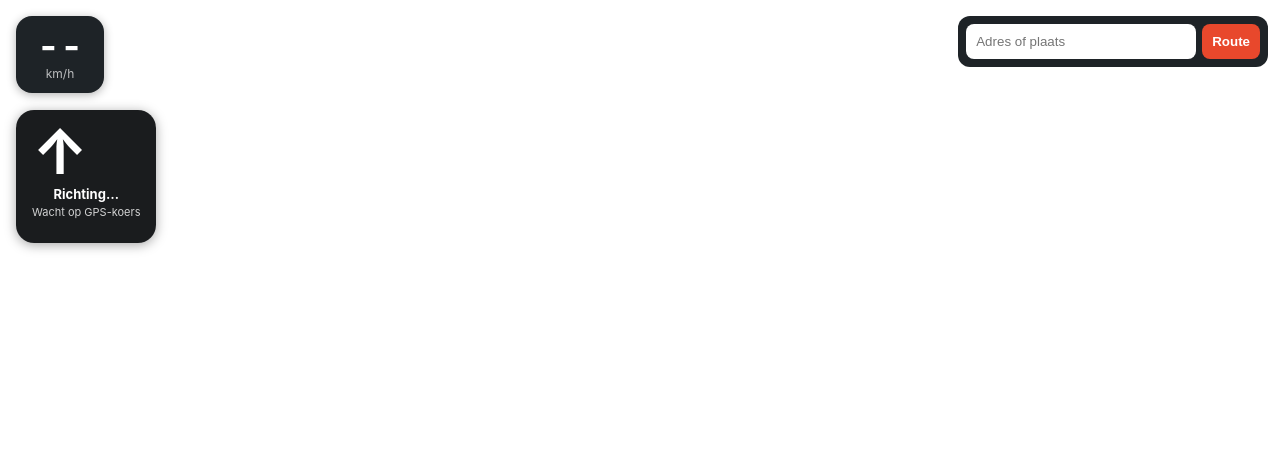
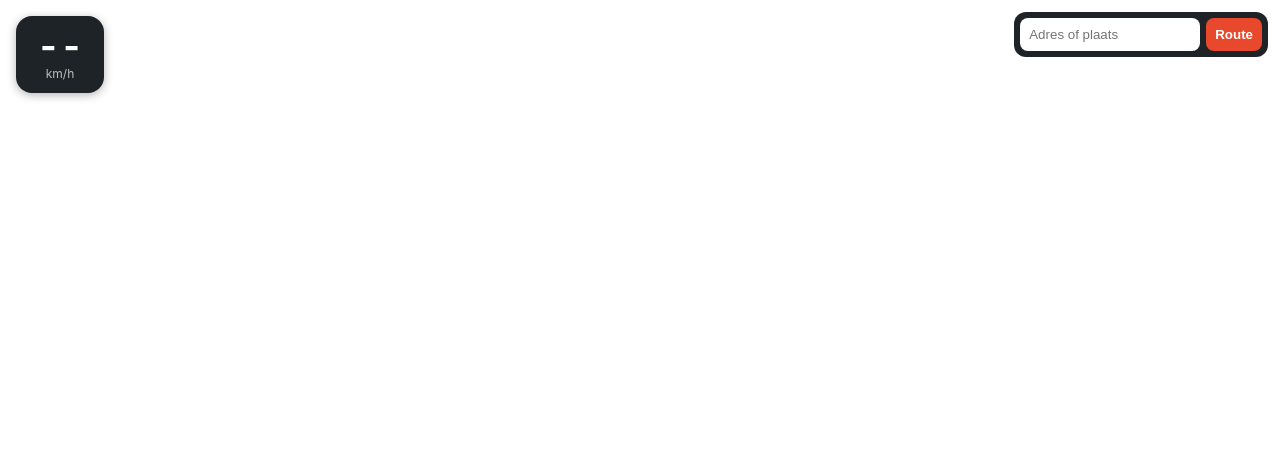
Before and after one commit to RichFreeDiab/flitsmaatje, a Flask app: page / in a window 1280 px wide. Shown: the top 450 px of the page. Run offline with Flask 3, Linux system fonts and the light colour scheme.

Commit message:
push (#43)

```diff
--- a/static/css/style.css
+++ b/static/css/style.css
@@ -256,43 +257,43 @@ body.alert-active #speed-panel {
     left: 50%;
     right: auto;
     transform: translateX(-50%);
-    max-width: 480px;
+    max-width: min(360px, 90vw);
   }
 }
 
 
-/* Permanente richting-/rijbaanpijl (altijd zichtbaar, links boven) */
+/* Compacte route-instructie en rijstrookstrip */
 #lane-hud {
   position: absolute;
-  top: max(110px, calc(env(safe-area-inset-top) + 96px));
+  top: max(150px, calc(env(safe-area-inset-top) + 132px));
   left: max(16px, env(safe-area-inset-left));
   z-index: 1000;
-  background: rgba(12, 14, 16, 0.94);
+  background: rgba(12, 14, 16, 0.92);
   color: #fff;
-  border-radius: 18px;
-  padding: 14px 16px;
-  min-width: 96px;
-  max-width: min(340px, 82vw);
-  box-shadow: 0 2px 12px rgba(0,0,0,0.35);
-  text-align: center;
+  border-radius: 14px;
+  padding: 9px 11px;
+  min-width: 0;
+  max-width: min(320px, 84vw);
+  box-shadow: 0 2px 10px rgba(0,0,0,0.3);
+  text-align: left;
   pointer-events: none;
   transition: transform 0.2s ease, padding 0.2s ease;
 }
 #lane-hud.scale-prominent {
-  max-width: min(360px, 88vw);
-  padding: 16px 18px;
+  max-width: min(330px, 86vw);
+  padding: 10px 12px;
 }
 #lane-hud.scale-execute {
-  max-width: min(380px, 92vw);
-  padding: 18px 20px;
-  transform: scale(1.04);
+  max-width: min(340px, 88vw);
+  padding: 11px 13px;
+  transform: none;
   transform-origin: top left;
 }
 #lane-hud .lane-main {
   display: flex;
   align-items: center;
-  justify-content: center;
-  gap: 12px;
+  justify-content: flex-start;
+  gap: 9px;
   text-align: left;
 }
 #lane-hud .lane-beside {
@@ -303,81 +304,74 @@ body.alert-active #speed-panel {
   gap: 6px;
 }
 #lane-hud .lane-arrow {
-  font-size: 62px;
-  line-height: 0.9;
+  font-size: 38px;
+  line-height: 1;
   font-weight: 700;
   transform-origin: center center;
   transition: transform 0.25s ease;
   display: block;
   flex-shrink: 0;
 }
-#lane-hud.scale-prominent .lane-arrow { font-size: 70px; }
-#lane-hud.scale-execute .lane-arrow { font-size: 78px; }
-#lane-hud .lane-lane-text {
-  padding: 8px 10px;
-  border-radius: 10px;
-  background: #1f6f43;
-  border: 2px solid #34c06f;
-  font-size: 15px;
-  font-weight: 800;
+#lane-hud.scale-prominent .lane-arrow { font-size: 40px; }
+#lane-hud.scale-execute .lane-arrow { font-size: 42px; }
+#lane-hud .lane-label {
+  margin-top: 0;
+  font-size: 14px;
+  font-weight: 700;
   line-height: 1.2;
-  letter-spacing: 0.2px;
-  box-shadow: 0 0 10px rgba(52, 192, 111, 0.45);
-}
-#lane-hud .lane-label {
-  margin-top: 6px;
-  font-size: 13px;
-  font-weight: 700;
-  line-height: 1.25;
+  display: -webkit-box;
+  -webkit-line-clamp: 2;
+  -webkit-box-orient: vertical;
+  overflow: hidden;
 }
 #lane-hud .lane-sub {
-  margin-top: 4px;
+  margin-top: 2px;
   font-size: 11px;
   opacity: 0.8;
   line-height: 1.2;
 }
 #lane-hud .lane-exit {
   margin-top: 0;
-  padding: 6px 8px;
-  border-radius: 10px;
+  padding: 4px 6px;
+  border-radius: 8px;
   background: #0a84ff;
-  font-size: 12px;
+  font-size: 11px;
   font-weight: 700;
   line-height: 1.25;
   text-align: left;
 }
 #lane-hud .lane-lanes {
   display: flex;
-  justify-content: center;
-  gap: 6px;
-  margin-top: 10px;
+  justify-content: flex-start;
+  gap: 4px;
+  margin-top: 6px;
   flex-wrap: wrap;
 }
 #lane-hud .lane-chip {
-  min-width: 40px;
-  min-height: 56px;
-  padding: 6px 4px 4px;
-  border-radius: 10px;
+  min-width: 32px;
+  min-height: 40px;
+  padding: 4px 3px 3px;
+  border-radius: 8px;
   background: #2a3136;
   border: 2px solid #6b7680;
   display: flex;
   flex-direction: column;
   align-items: center;
   justify-content: center;
-  font-size: 18px;
+  font-size: 15px;
   font-weight: 700;
   line-height: 1;
   gap: 3px;
 }
 #lane-hud.scale-prominent .lane-chip {
-  min-width: 46px;
-  min-height: 64px;
-  font-size: 20px;
+  min-width: 34px;
+  min-height: 42px;
+  font-size: 16px;
 }
 #lane-hud.scale-execute .lane-chip {
-  min-width: 52px;
-  min-height: 72px;
-  font-size: 22px;
+  min-width: 36px;
+  min-height: 44px;
+  font-size: 17px;
 }
 #lane-hud .lane-stack {
   display: flex;
--- a/static/js/app.js
+++ b/static/js/app.js
@@ -574,15 +574,13 @@ function renderSpeedLimit(limit, fine) {
   speedPanelEl.classList.add("speeding");
 
   if (fine.om_zaak) {
-    fineText.textContent = `${fine.excess_kmh} km/u te hard — geen vaste boete, dagvaarding OM (mogelijk rijontzegging)`;
+    fineText.textContent = `+${fine.excess_kmh} km/u · OM-dagvaarding`;
   } else {
-    fineText.textContent = `${fine.excess_kmh} km/u te hard — indicatief €${fine.bedrag} (incl. €${ADMIN_COST_DISPLAY} adm.kosten)`;
+    fineText.textContent = `+${fine.excess_kmh} km/u · indicatief €${fine.bedrag}`;
   }
   fineBanner.classList.remove("hidden");
   playFineBeep();
 }
-
-const ADMIN_COST_DISPLAY = 9;
 
 let lastFineBeepTime = 0;
 function playFineBeep() {
--- a/static/js/lane-hud.js
+++ b/static/js/lane-hud.js
@@ -7,7 +7,6 @@
   const subEl = document.getElementById("lane-sub");
   const lanesEl = document.getElementById("lane-lanes");
   const exitEl = document.getElementById("lane-exit");
-  const laneTextEl = document.getElementById("lane-lane-text");
   const hudEl = document.getElementById("lane-hud");
   if (!arrowEl || !labelEl || !subEl || !lanesEl) return;
 
@@ -29,13 +28,6 @@
   let cachedLaneSection = null;
   let emptyLaneStreak = 0;
   let lastLaneDiagAt = 0;
-
-  function compassLabel(deg) {
-    if (deg == null || !Number.isFinite(deg)) return "—";
-    const names = ["N", "NO", "O", "ZO", "Z", "ZW", "W", "NW"];
-    const idx = Math.round((((deg % 360) + 360) % 360) / 45) % 8;
-    return names[idx];
-  }
 
   function maneuverIcon(step) {
     if (!step || !step.maneuver) return "↑";
@@ -86,17 +78,6 @@
     return dirs;
   }
 
-  function setLaneText(text) {
-    if (!laneTextEl) return;
-    if (text) {
-      laneTextEl.hidden = false;
-      laneTextEl.textContent = text;
-    } else {
-      laneTextEl.hidden = true;
-      laneTextEl.textContent = "";
-    }
-  }
-
   function setExitText(text) {
     if (!exitEl) return;
     if (text) {
@@ -136,17 +117,15 @@
 
   function renderLanes(section, pos) {
     const lanes = (section && section.lanes) || [];
-    if (!lanes.length) {
+    const distanceM = G.laneSectionDistanceM(section, pos);
+    if (!lanes.length || distanceM == null || distanceM > G.LANE_PROMINENT_M) {
       lanesEl.hidden = true;
       lanesEl.innerHTML = "";
-      delete lanesEl.dataset.hint;
       applyScaleClass(null);
       return;
     }
-    const distanceM = G.laneSectionDistanceM(section, pos);
     applyScaleClass(distanceM);
     lanesEl.hidden = false;
-    const followIdx = lanes.findIndex((l) => l.follow);
     lanesEl.innerHTML = lanes
       .map((lane, i) => {
         const dirs = laneDisplayDirections(lane);
@@ -168,11 +147,6 @@
         return `<span class="${cls}" title="${title}"><span class="lane-stack">${arrows}</span><small>${i + 1}</small></span>`;
       })
       .join("");
-    if (followIdx >= 0) {
-      lanesEl.dataset.hint = G.laneRecommendationText(section);
-    } else {
-      lanesEl.dataset.hint = `${lanes.length} banen`;
-    }
     logLaneDiag("render", {
       lanes: lanes.length,
       distanceM,
@@ -199,68 +173,38 @@
   function updateHud() {
     const nav = window.flitsmaatjeNav;
     const pos = window.flitsmaatjePos;
-    const heading =
-      typeof window.flitsmaatjeHeading === "number"
-        ? window.flitsmaatjeHeading
-        : null;
     const hasRoute = !!(nav && nav.hasRoute && nav.hasRoute());
     const step = hasRoute && nav.getNextStep ? nav.getNextStep() : null;
 
     refreshCachedSection();
-
-    if (heading != null && Number.isFinite(heading) && !(hasRoute && step)) {
-      arrowEl.style.transform = `rotate(${heading}deg)`;
-    }
+    hudEl.hidden = !(hasRoute && step);
 
     if (hasRoute && step) {
       arrowEl.textContent = maneuverIcon(step);
       arrowEl.style.transform = "none";
-      const road = step.name ? ` · ${step.name}` : "";
       const km =
         step.distance != null ? `${(step.distance / 1000).toFixed(1)} km` : "";
       labelEl.textContent =
         step.maneuver && step.maneuver.instruction
           ? step.maneuver.instruction
-          : `${(step.maneuver && step.maneuver.modifier) || "rechtdoor"}${road}`;
+          : (step.maneuver && step.maneuver.modifier) || "Rechtdoor";
 
       const exitBanner = G.currentOrUpcomingExitBanner(nav, step);
       setExitText(exitBanner || "");
-
-      const detail = G.guidanceDetailText(nav, step, cachedLaneSection, pos);
-      setLaneText(
-        detail && detail !== exitBanner
-          ? detail
-          : lanesEl.dataset.hint || (!lanesEl.hidden ? "Rijbaan" : "")
-      );
-
-      subEl.textContent = [
-        km,
-        heading != null
-          ? `koers ${Math.round(heading)}° ${compassLabel(heading)}`
-          : null,
-      ]
-        .filter(Boolean)
-        .join(" · ");
+      subEl.textContent = km;
       maybeFetchLanes(nav);
       return;
     }
 
     cachedLaneSection = null;
     setExitText("");
-    setLaneText("");
     arrowEl.textContent = "↑";
     arrowEl.removeAttribute("title");
     applyScaleClass(null);
-    if (heading != null && Number.isFinite(heading)) {
-      labelEl.textContent = `Koers ${compassLabel(heading)}`;
-      subEl.textContent = `${Math.round(heading)}° · pijl blijft zichtbaar`;
-    } else {
-      labelEl.textContent = "Richting…";
-      subEl.textContent = "Wacht op GPS-koers";
-    }
+    labelEl.textContent = "Richting…";
+    subEl.textContent = "Wacht op GPS-koers";
     lanesEl.hidden = true;
     lanesEl.innerHTML = "";
-    delete lanesEl.dataset.hint;
   }
 
   async function maybeFetchLanes(nav) {
--- a/static/js/navigation.js
+++ b/static/js/navigation.js
@@ -1,12 +1,10 @@
 (() => {
   const css = document.createElement("style");
   css.textContent = `
-    #nav-tools{position:absolute;top:16px;right:12px;z-index:1003;background:#1e2327;padding:8px;border-radius:12px;display:flex;gap:6px}
-    #nav-tools input{width:230px;padding:10px;border:0;border-radius:8px}
-    #nav-tools button{padding:10px;border:0;border-radius:8px;background:#e8482c;color:white;font-weight:700}
-    #route-info{position:absolute;top:76px;right:12px;z-index:1002;background:#1e2327;color:white;padding:10px;border-radius:10px;max-width:320px}
-    #route-info .instruction{font-size:18px;font-weight:700;margin-top:6px}
-    #route-info .muted{opacity:.8;font-size:13px}
+    #nav-tools{position:absolute;top:max(12px,env(safe-area-inset-top));right:12px;z-index:1003;background:#1e2327;padding:6px;border-radius:12px;display:flex;gap:6px}
+    #nav-tools input{width:min(180px,48vw);padding:9px;border:0;border-radius:8px}
+    #nav-tools button{padding:9px;border:0;border-radius:8px;background:#e8482c;color:white;font-weight:700}
+    #route-info{position:absolute;top:64px;right:12px;z-index:1002;background:rgba(30,35,39,.92);color:white;padding:7px 10px;border-radius:10px;max-width:min(220px,70vw);font-size:12px}
   `;
   document.head.appendChild(css);
 
@@ -20,6 +18,7 @@
   let routeLayer = null;
   let steps = [];
   let nextStep = 0;
+  let routeSummary = "";
   let destinationQuery = "";
   let routeCoordinates = [];
   let lastRerouteAt = 0;
@@ -51,32 +50,8 @@
   }
 
   function renderStep() {
-    const step = steps[nextStep];
-    if (!step) {
-      info.innerHTML = '<div class="instruction">🏁 Route voltooid</div>';
-      return;
-    }
-    const km = ((step.distance || 0) / 1000).toFixed(1);
-    let guidanceHtml = "";
-    const G = window.FlitsMaatjeGuidance;
-    if (G) {
-      const nav = window.flitsmaatjeNav;
-      const exit = G.currentOrUpcomingExitBanner(nav, step);
-      const detail = G.guidanceDetailText(nav, step, null, window.flitsmaatjePos);
-      if (exit) {
-        guidanceHtml += '<div class="muted">' + exit + "</div>";
-      }
-      if (detail && detail !== exit) {
-        guidanceHtml += '<div class="muted">' + detail + "</div>";
-      }
-    }
-    info.innerHTML =
-      '<div class="muted">Volgende instructie · ' +
-      km +
-      ' km</div><div class="instruction">' +
-      instruction(step) +
-      "</div>" +
-      guidanceHtml;
+    info.textContent = steps[nextStep] ? routeSummary : "🏁 Route voltooid";
+    info.hidden = false;
   }
 
   async function route() {
@@ -133,16 +108,13 @@
 
       steps = (r.legs || []).flatMap(leg => leg.steps || []).filter(step => step.maneuver);
       nextStep = 0;
+      routeSummary = `Route · ${(r.distance / 1000).toFixed(1)} km · ca. ${Math.round(r.duration / 60)} min`;
       info.hidden = false;
       renderStep();
       window.dispatchEvent(new CustomEvent("flitsmaatje:nav"));
-      const summary = document.createElement("div");
-      summary.className = "muted";
-      summary.textContent = "Totaal " + (r.distance / 1000).toFixed(1) + " km · ongeveer " + Math.round(r.duration / 60) + " min";
-      info.appendChild(summary);
     } catch (e) {
       info.hidden = false;
-      info.innerHTML = '<div class="instruction">⚠️ ' + (e.message || "Route zoeken mislukt") + '</div>';
+      info.textContent = "⚠️ " + (e.message || "Route zoeken mislukt");
     } finally {
       button.disabled = false;
       button.textContent = "Route";
--- a/static/sw.js
+++ b/static/sw.js
@@ -1,4 +1,4 @@
-const CACHE = "flitsmaatje-v1";
+const CACHE = "flitsmaatje-v2";
 const ASSETS = ["/", "/static/css/style.css", "/static/js/app.js", "/static/manifest.webmanifest"];
 
 self.addEventListener("install", (e) => {
--- a/templates/index.html
+++ b/templates/index.html
@@ -13,7 +13,7 @@
 <link rel="manifest" href="/static/manifest.webmanifest">
 <link rel="apple-touch-icon" href="/static/icons/icon-192.png">
 <link rel="stylesheet" href="https://unpkg.com/leaflet@1.9.4/dist/leaflet.css" />
-<link rel="stylesheet" href="/static/css/style.css?v=20260907-lanes">
+<link rel="stylesheet" href="/static/css/style.css?v=20261117-compact">
 </head>
 <body>
 
@@ -23,11 +23,10 @@
   </div>
 
 
-  <div id="lane-hud" aria-live="polite">
+  <div id="lane-hud" aria-live="polite" hidden>
     <div class="lane-main">
       <span id="lane-arrow" class="lane-arrow">↑</span>
       <div class="lane-beside">
-        <div id="lane-lane-text" class="lane-lane-text" hidden></div>
         <div id="lane-exit" class="lane-exit" hidden></div>
       </div>
     </div>
@@ -82,8 +81,8 @@
 
   <script src="https://unpkg.com/leaflet@1.9.4/dist/leaflet.js"></script>
   <script src="/static/js/app.js"></script>
-  <script src="/static/js/guidance-shared.js?v=20260907-lanes"></script>
+  <script src="/static/js/guidance-shared.js?v=20261117-compact"></script>
   <script src="/static/js/navigation.js"></script>
-  <script src="/static/js/lane-hud.js?v=20260907-lanes"></script>
+  <script src="/static/js/lane-hud.js?v=20261117-compact"></script>
 </body>
 </html>
```
Also changed, not shown: other parts of static/css/style.css (+24 -17 lines), tests/test_carplay_ui_contract.py (+18 -0 lines), 2 other files.
